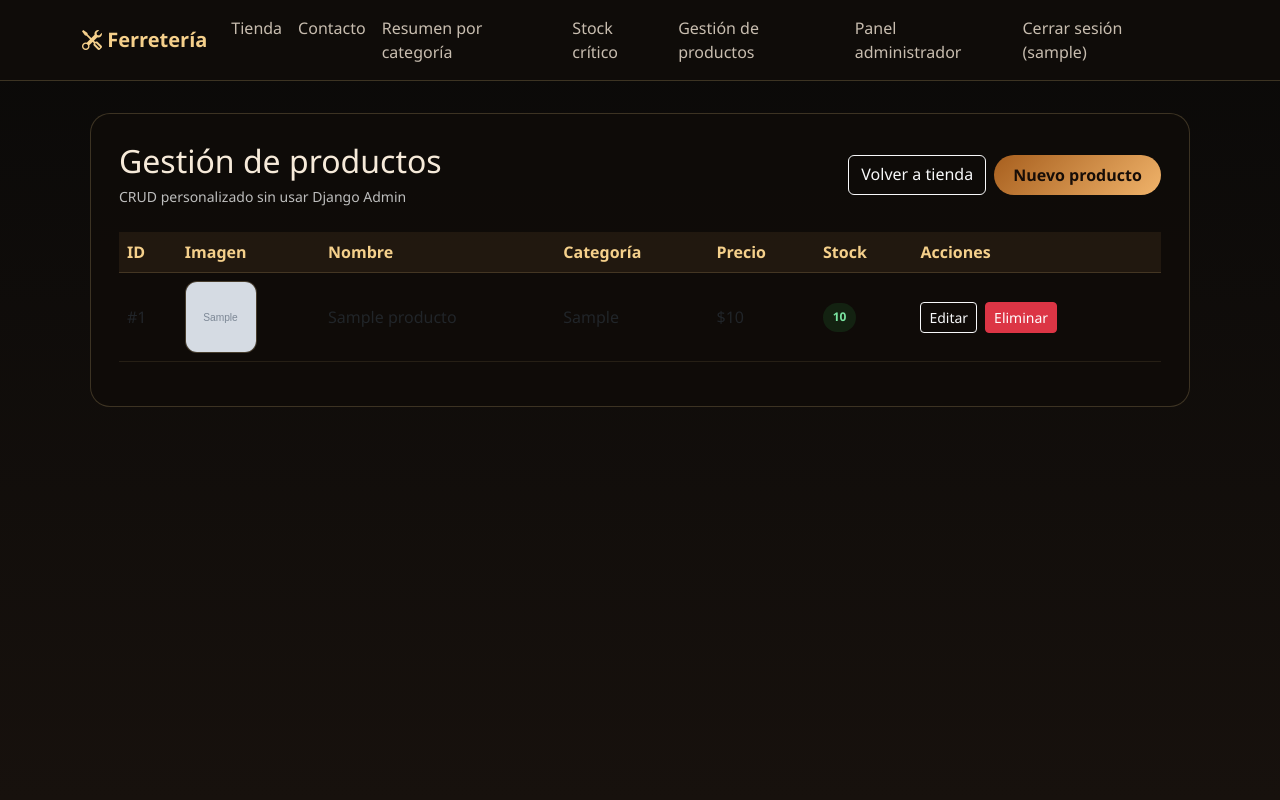
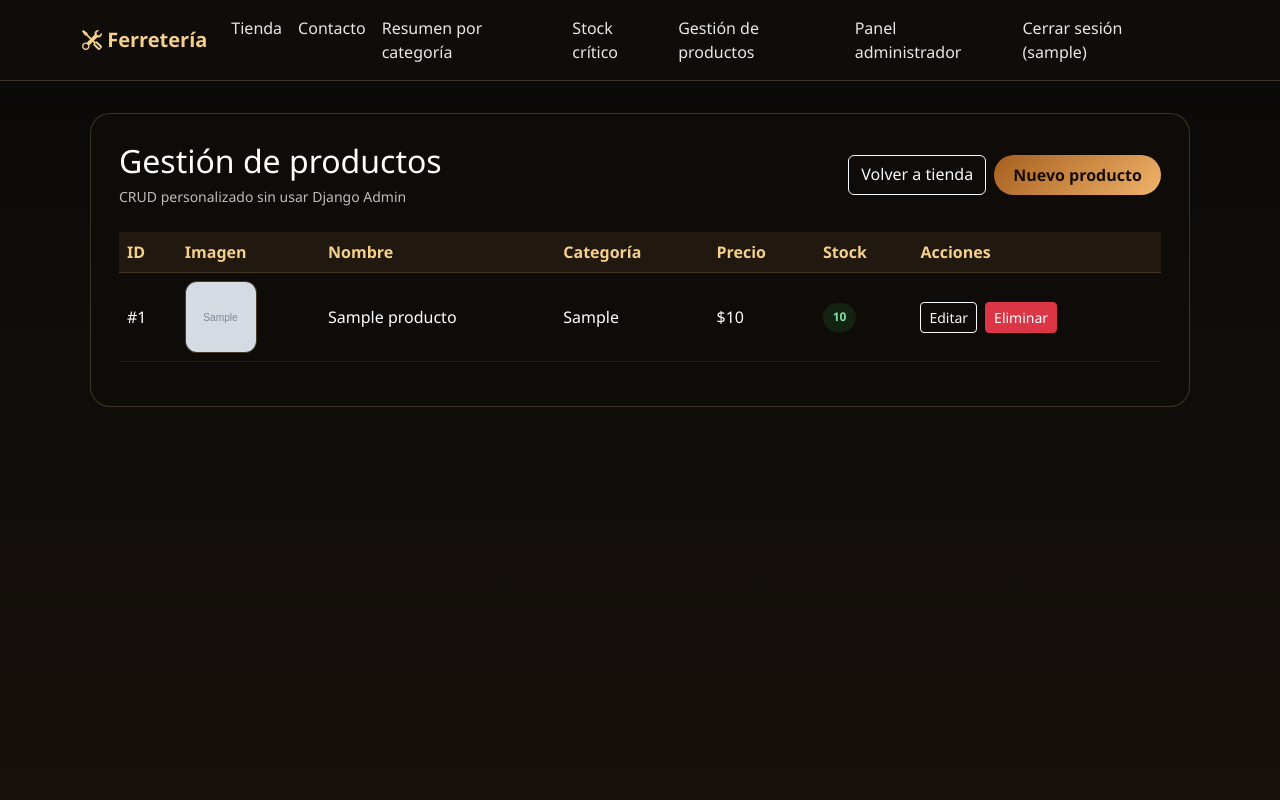
Before and after one commit to rudy7u7r/arriagada-ti3041-es3, a Django app: page /crud/ in a window 1280 px wide. Run offline with Django 5.2, Linux system fonts and the light colour scheme; a user stored in the database is signed in; tables that the repository leaves empty hold one stand-in row (values such as "Sample post"); grey boxes marked "Sample" are stand-in pictures.

Commit message:
etapa-2-mejoras

```diff
--- a/catalogo/templates/catalogo/base.html
+++ b/catalogo/templates/catalogo/base.html
@@ -9,7 +9,7 @@
     <style>
         body {
             background: linear-gradient(180deg, #0a0908, #17110d);
-            color: #f6ead9;
+            color: #ffffff;
             font-family: 'Segoe UI', sans-serif;
             min-height: 100vh;
         }
@@ -18,7 +18,7 @@
             border-bottom: 1px solid rgba(245,208,139,0.2);
         }
         .site-nav .navbar-brand { color: #f5d08b; font-weight: 800; }
-        .site-nav .nav-link { color: rgba(246,234,217,0.8); }
+        .site-nav .nav-link { color: rgba(255,255,255,0.9); }
         .site-nav .nav-link:hover,
         .site-nav .nav-link.active { color: #f5d08b; }
         .site-nav .nav-link.active { border-bottom: 2px solid #f0b36a; }
@@ -29,25 +29,28 @@
             border: 1px solid rgba(245,208,139,0.2);
             border-radius: 20px;
             padding: 28px;
+            color: #ffffff;
         }
-        .table { color: #f6ead9; --bs-table-bg: transparent; }
+        .table { color: #ffffff; --bs-table-bg: transparent; }
         .table thead th {
             background: rgba(240,179,106,0.08);
             color: #f5d08b;
             border-bottom: 1px solid rgba(245,208,139,0.16);
         }
-        .table td, .table th { border-color: rgba(245,208,139,0.1); vertical-align: middle; }
+        .table td, .table th { border-color: rgba(245,208,139,0.1); vertical-align: middle; color: #ffffff; }
         .table tfoot td { font-weight: 700; color: #f5d08b; }
         .num { text-align: right; font-variant-numeric: tabular-nums; }
         .btn-ornn {
             background: linear-gradient(135deg, #a75f1e, #f0b36a);
             color: #170d07; border: none; font-weight: 800; border-radius: 999px; padding: 0.5rem 1.2rem;
         }
-        .form-control { background: rgba(255,255,255,0.03); border: 1px solid rgba(245,208,139,0.25); color: #fff; }
-        .form-control:focus { background: rgba(255,255,255,0.05); border-color: #f0b36a; color: #fff; box-shadow: none; }
-        .stat { color: rgba(246,234,217,0.7); }
+        .form-control { background: rgba(255,255,255,0.03); border: 1px solid rgba(245,208,139,0.25); color: #ffffff; }
+        .form-control:focus { background: rgba(255,255,255,0.05); border-color: #f0b36a; color: #ffffff; box-shadow: none; }
+        .stat { color: rgba(255,255,255,0.8); }
         .stat strong { color: #f5d08b; font-size: 1.3rem; }
         .stock-cero { color: #ff9ca2; font-weight: 700; }
+        label, .form-label { color: #ffffff; }
+        .form-select option { color: #ffffff; background: #17110d; }
     </style>
     {% block extra_head %}{% endblock %}
 </head>
--- a/catalogo/templates/catalogo/consulta_cliente.html
+++ b/catalogo/templates/catalogo/consulta_cliente.html
@@ -7,7 +7,7 @@
     label { color: #f5d08b; font-weight: 600; margin-bottom: 0.4rem; }
     .form-select { background-color: rgba(255,255,255,0.03); border: 1px solid rgba(245,208,139,0.25); color: #fff; }
     .form-select:focus { background-color: rgba(255,255,255,0.05); border-color: #f0b36a; color: #fff; box-shadow: none; }
-    .form-select option { color: #000; }
+    .form-select option { color: #ffffff; background: #17110d; }
 </style>
 {% endblock %}
 
```
